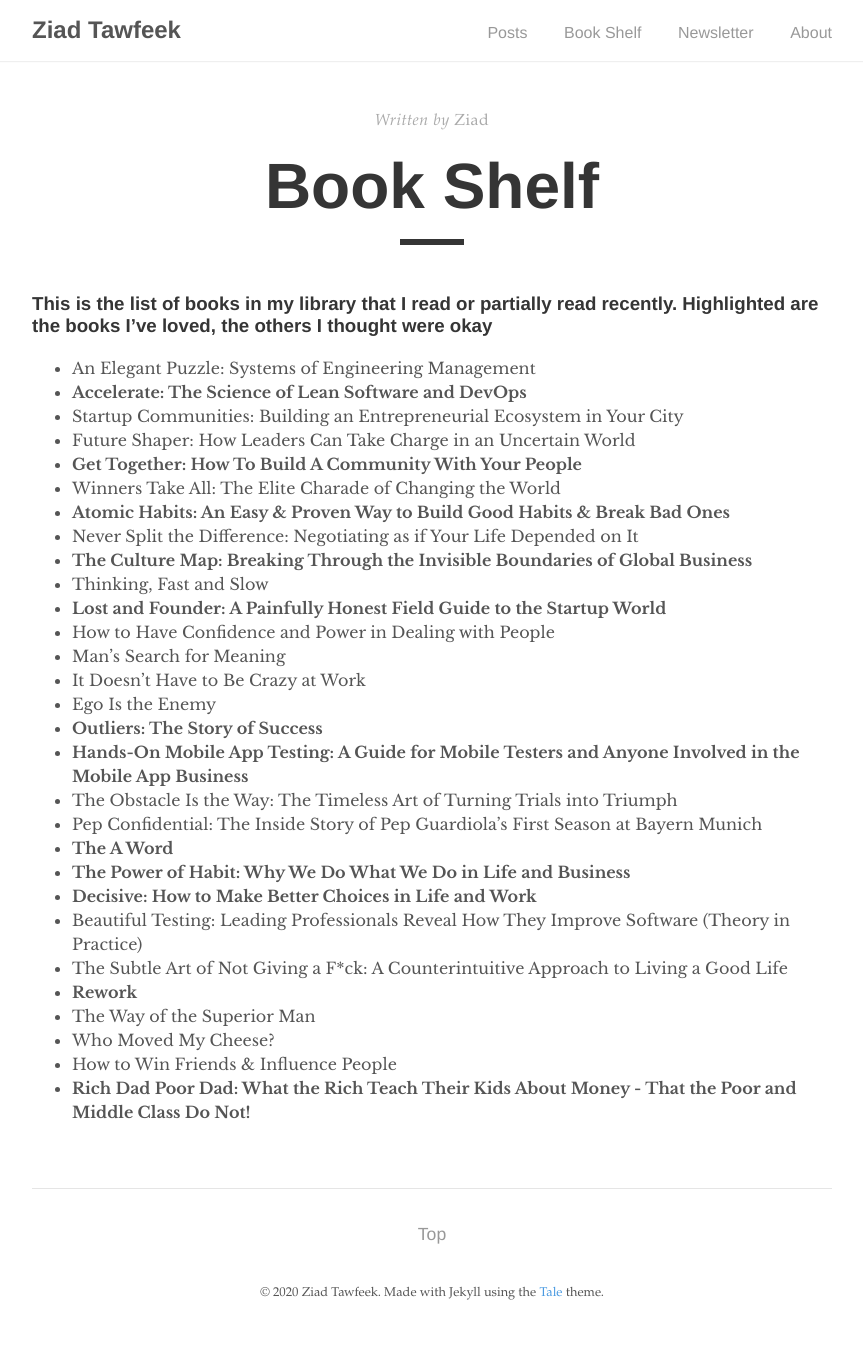
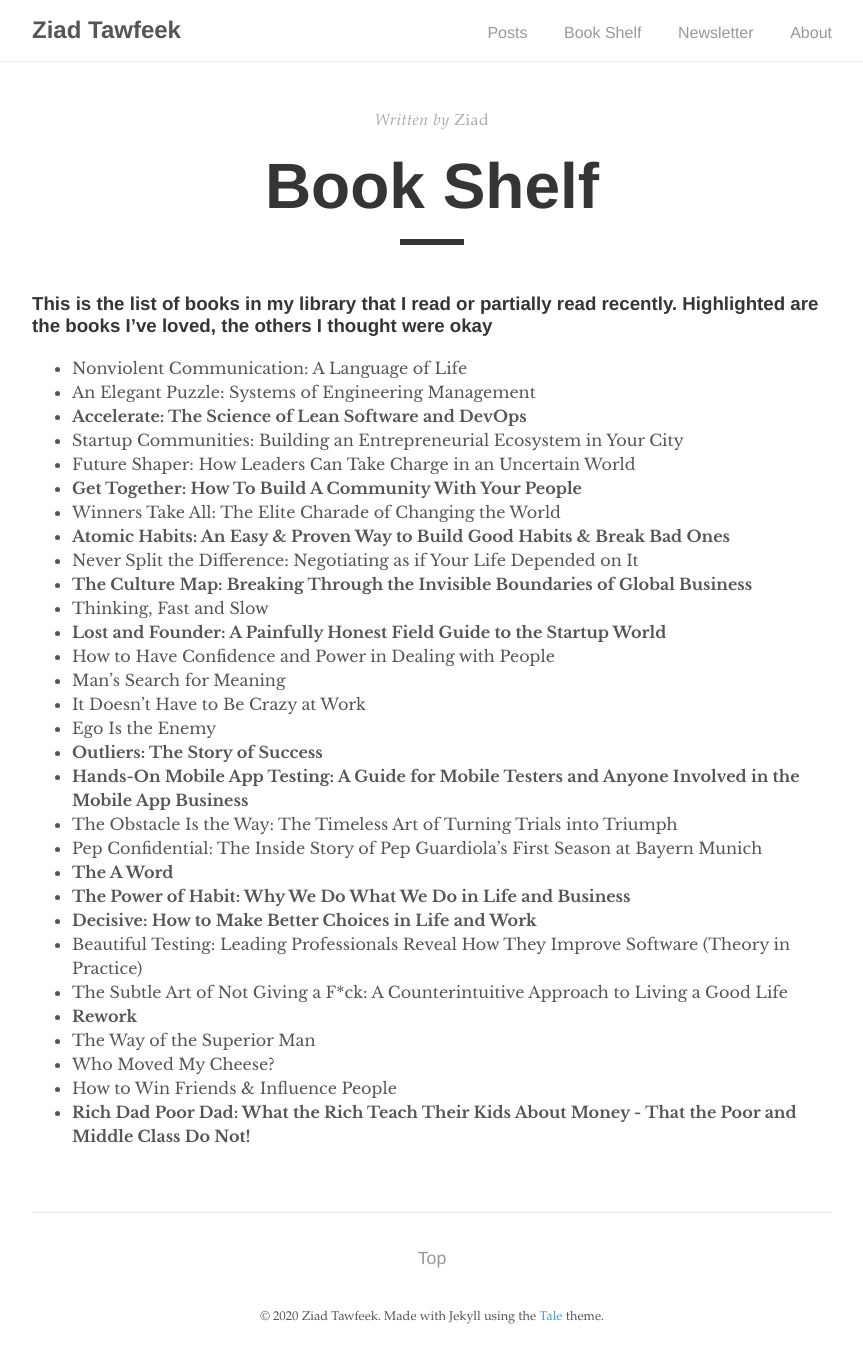
Before and after one commit to ziadtawfeek/web, a Jekyll site: the page built from _pages/book-shelf.md, in a window 1280 px wide. Shown: the whole page, without its empty margins (208-1071 px from the left). Built offline with Jekyll 4.4.1, drawn with Linux system fonts in a browser that asks for light colours; before the commit the page ends 1336 px from its top, so only the background shows below that.

Commit message:
Update book-shelf.md

```diff
--- a/_pages/book-shelf.md
+++ b/_pages/book-shelf.md
@@ -7,6 +7,7 @@ permalink: /book-shelf/
 
 ### This is the list of books in my library that I read or partially read recently. Highlighted are the books I’ve loved, the others I thought were okay
 
+- Nonviolent Communication: A Language of Life
 - An Elegant Puzzle: Systems of Engineering Management
 - **Accelerate: The Science of Lean Software and DevOps**
 - Startup Communities: Building an Entrepreneurial Ecosystem in Your City
```
